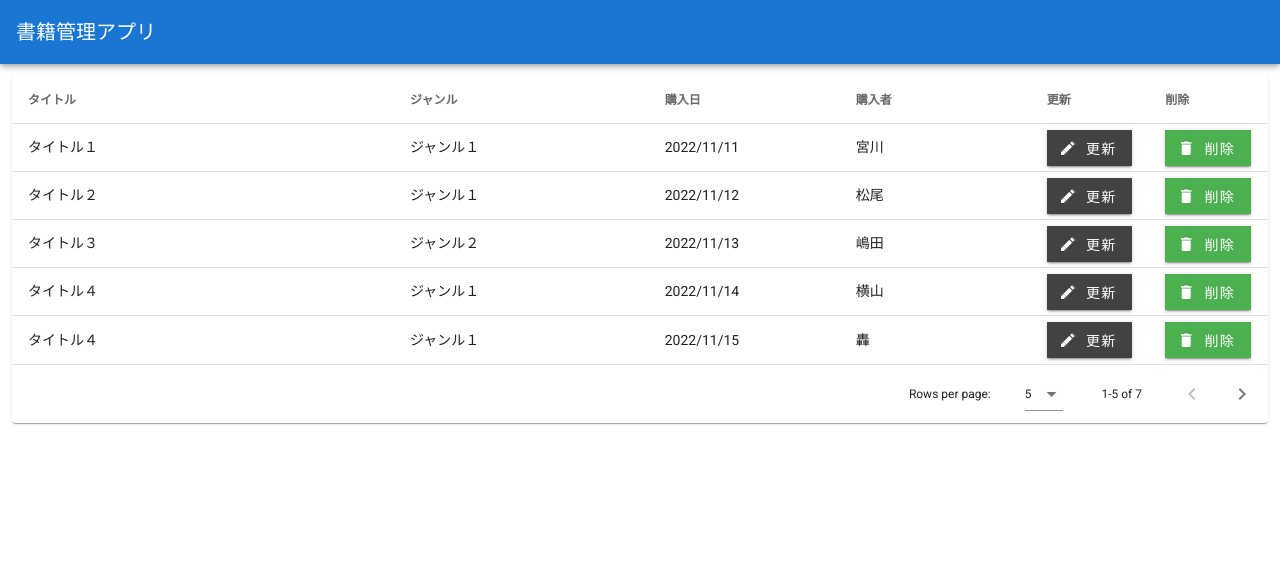
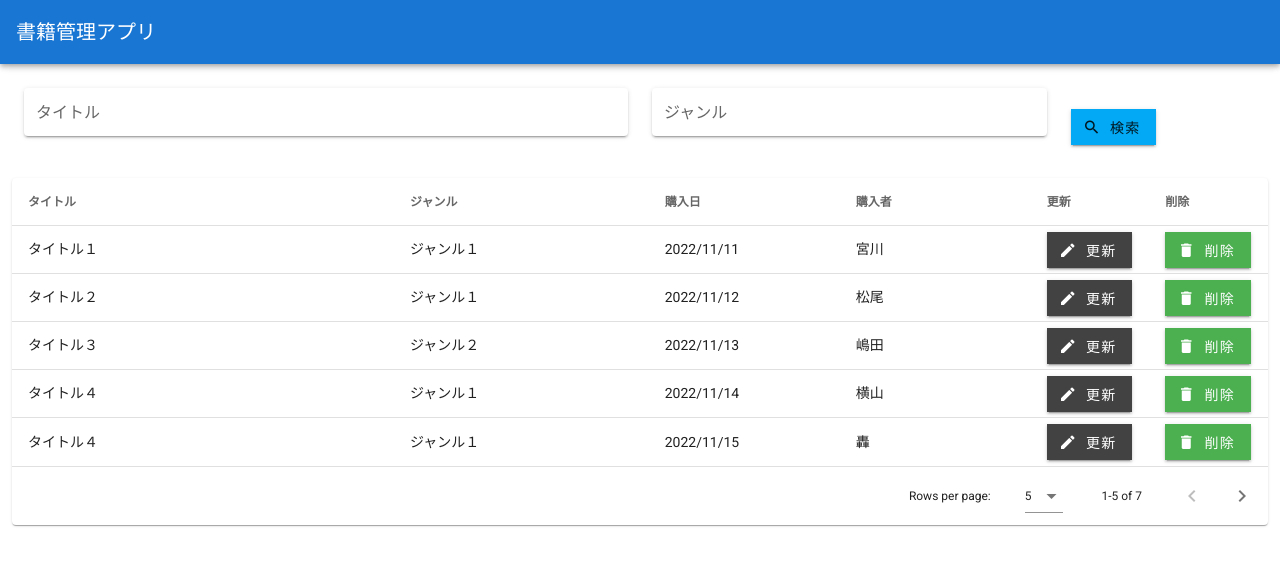
Before and after one commit to ma-miyagawa/miya-tutorial2, a Vue app in the folder web_application_2/: page / in a window 1280 px wide. Shown: the top 566 px of the page. Built offline with nearby package versions, Linux system fonts and the light colour scheme.

Commit message:
ＷＥＢアプリ開発２　（１ー２．書籍整理の一覧画面の作成（検索機能））

```diff
--- a/web_application_2/src/view/BookApp.vue
+++ b/web_application_2/src/view/BookApp.vue
@@ -1,5 +1,48 @@
 <template>
   <div>
+    <v-container fluid>
+      <v-row align="center">
+        <v-col
+          class="d-flex"
+          cols="12"
+          sm="6"
+        >
+          <v-text-field
+            label="タイトル"
+            v-model="searchTitle"
+            solo
+          ></v-text-field>
+        </v-col>
+        <v-col
+          class="d-flex"
+          cols="12"
+          sm="4"
+        >
+          <v-text-field
+            label="ジャンル"
+            v-model="searchGenre"
+            solo
+          ></v-text-field>
+        </v-col>
+        <v-col
+          class="d-flex"
+          cols="12"
+          sm="2"
+        >
+          <v-btn
+            tile
+            color="light-blue"
+            v-on:click="searchItem()"
+          >
+            <v-icon left>
+              mdi-magnify
+            </v-icon>
+              検索
+          </v-btn>
+        </v-col>
+      </v-row>
+    </v-container>
+
     <v-data-table
       :headers="headers"
       :items="desserts"
@@ -38,6 +81,8 @@
 export default {
   data () {
     return {
+      searchTitle: '',
+      searchGenre: '',
       headers: [
         { text: 'タイトル', align: 'start', sortable: false, value: 'title', width: '30%' },
         { text: 'ジャンル', align: 'start', sortable: false, value: 'genre', width: '20%' },
@@ -45,7 +90,9 @@ export default {
         { text: '購入者', align: 'start', sortable: false, value: 'buyer', width: '15%' },
         { text: '更新', sortable: false, value: 'update', width: '5%' },
         { text: '削除', sortable: false, value: 'delete', width: '5%' }
-      ]
+      ],
+      desserts: [],
+      cloneDesserts: []
     }
   },
   created () {
@@ -62,6 +109,29 @@ export default {
         { title: 'タイトル４', genre: 'ジャンル１', purchaseDate: '2022/11/16', buyer: '野瀬' },
         { title: 'タイトル２', genre: 'ジャンル２', purchaseDate: '2022/11/17', buyer: '西埜' }
       ]
+      // クローンデータ作成
+      this.cloneDesserts = JSON.parse(
+        JSON.stringify(this.desserts)
+      )
+    },
+    searchItem () {
+      // 初期化
+      this.desserts.splice(-this.desserts.length)
+      // クローンデータを取得
+      let searchDesserts = JSON.parse(
+        JSON.stringify(this.cloneDesserts)
+      )
+      // フィルター
+      if (this.searchTitle.length > 0) {
+        searchDesserts = searchDesserts.filter((dessert) => dessert.title === this.searchTitle)
+      }
+      if (this.searchGenre.length > 0) {
+        searchDesserts = searchDesserts.filter((dessert) => dessert.genre.indexOf(this.searchGenre) !== -1)
+      }
+      // 表示データ設定
+      this.desserts = JSON.parse(
+        JSON.stringify(searchDesserts)
+      )
     },
     editItem (item) {
     },
```
